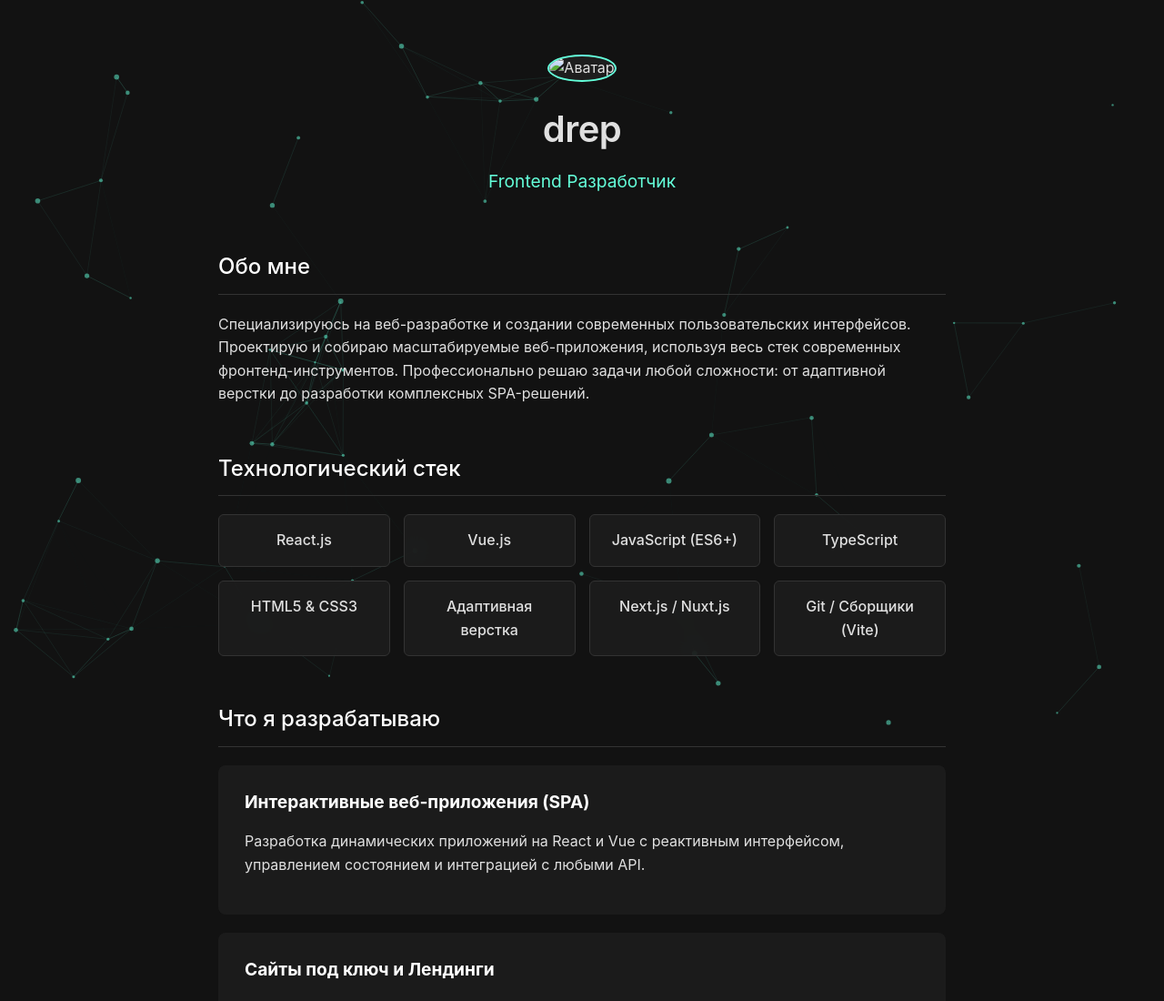
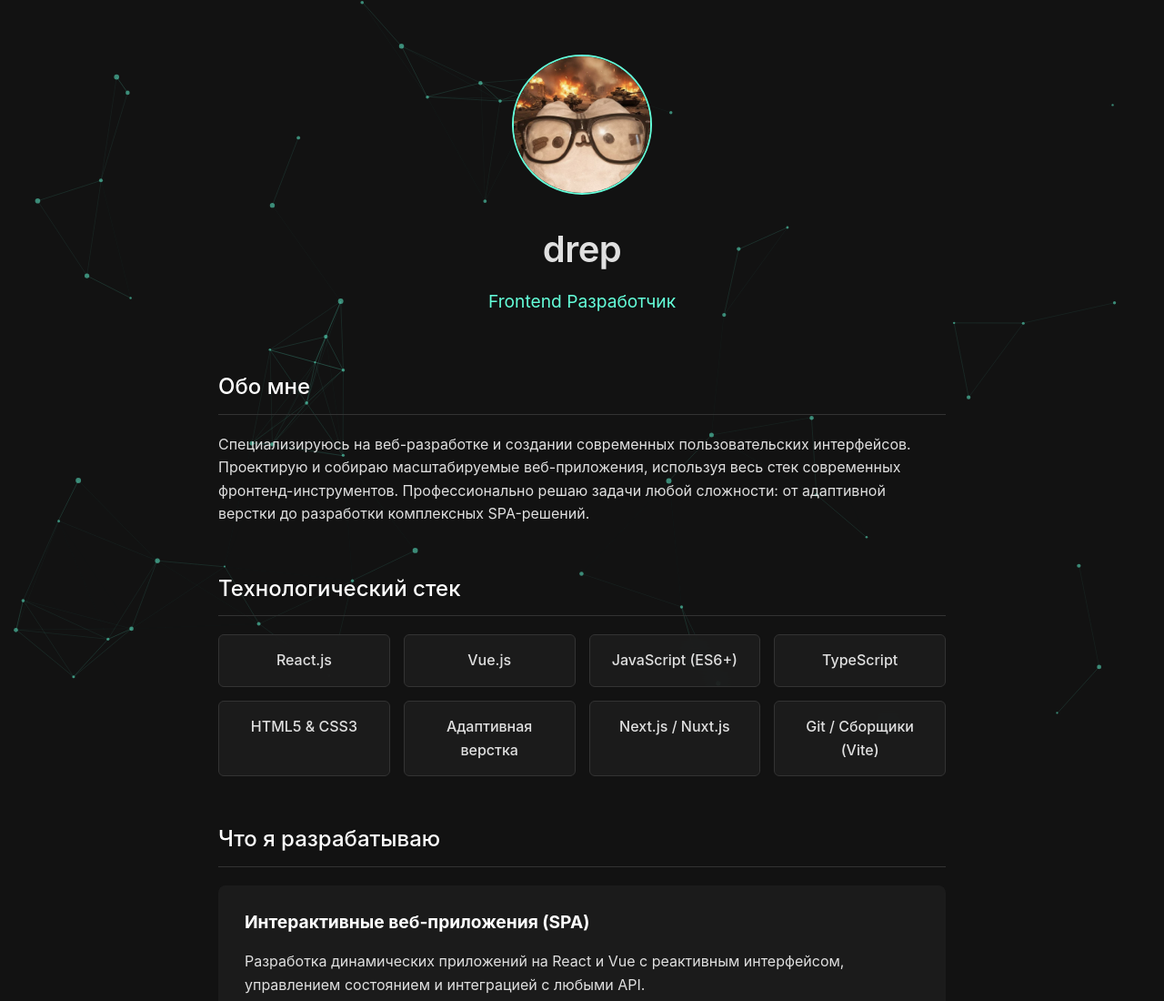
Before and after one commit to drepq/drepq.github.io, a plain HTML site: page index.html in a window 1280 px wide. Shown: the top 1100 px of the page at 91% size. Drawn offline with Linux system fonts and the light colour scheme.

Commit message:
Update index.html

```diff
--- a/index.html
+++ b/index.html
@@ -141,7 +141,7 @@
 
     <div class="container">
         <header>
-            <img src="./image.jpg" alt="Аватар" class="avatar">
+            <img src="https://drepq.github.io/images.jpg" alt="Аватар" class="avatar">
             <h1>drep</h1>
             <div class="subtitle">Frontend Разработчик</div>
         </header>
```
